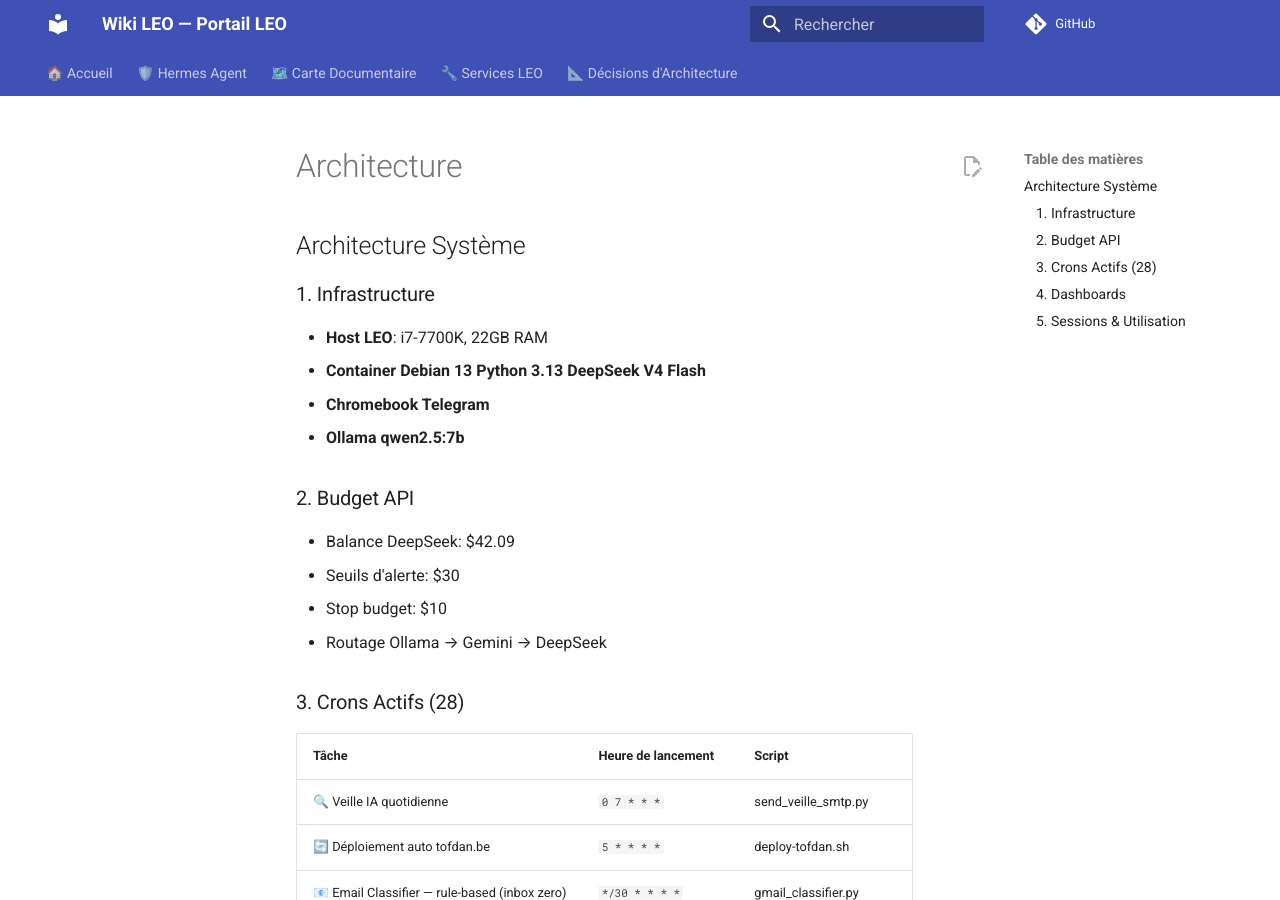
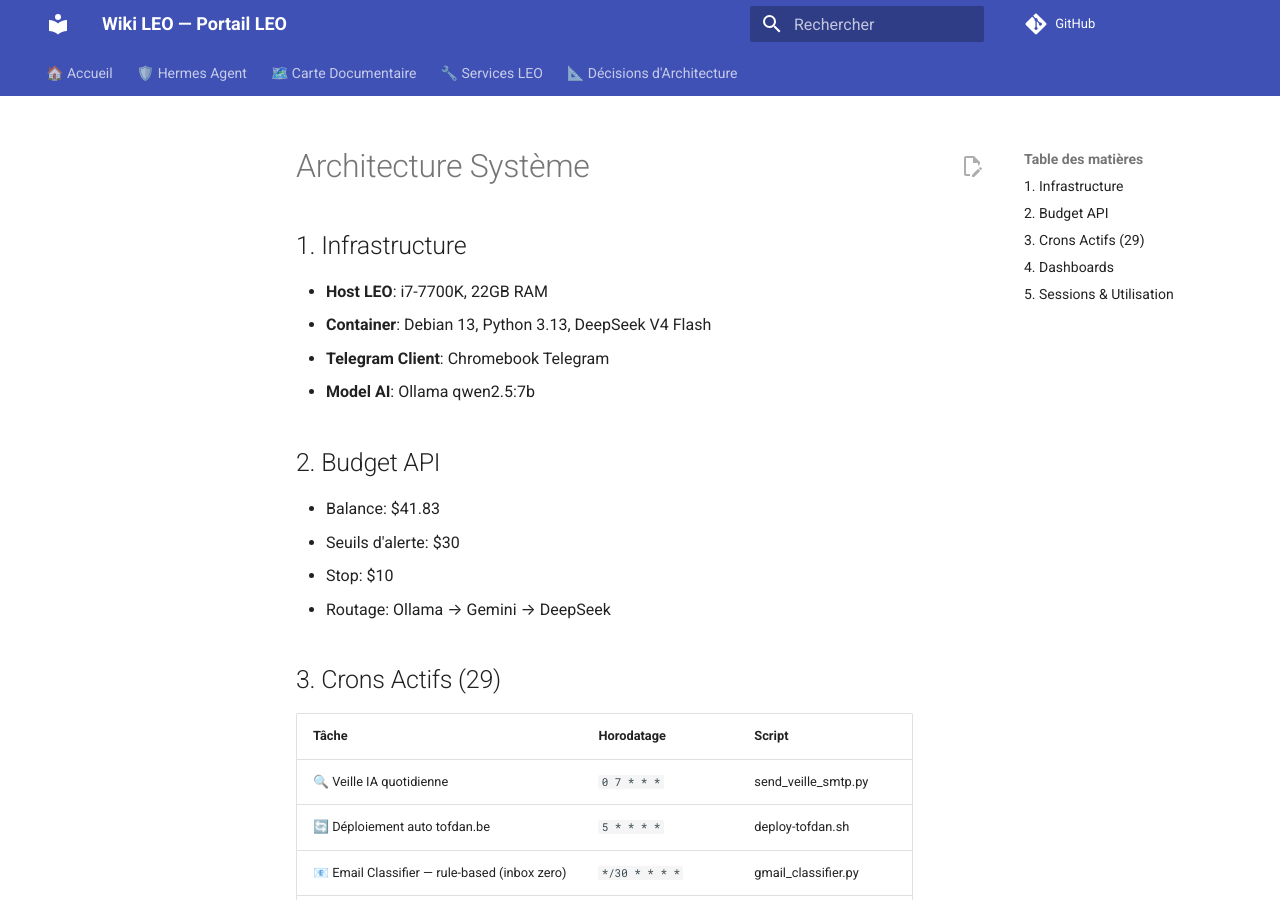
Before and after one commit to christophedanhier-hash/hermes-wiki, an MkDocs documentation site: the page built from docs/hermes/architecture.md, in a window 1280 px wide and 900 px high. Built offline with MkDocs 1.6.1 and Material for MkDocs 9.7.7, drawn with Linux system fonts in a browser that asks for light colours; comment, search, counter and statistics services are not loaded; some of the changed text lies outside the part shown.

```diff
--- a/docs/hermes/architecture.md
+++ b/docs/hermes/architecture.md
@@ -1,20 +1,20 @@
-## Architecture Système
+# Architecture Système
 
-### 1. Infrastructure
+## 1. Infrastructure
 - **Host LEO**: i7-7700K, 22GB RAM
-- **Container Debian 13 Python 3.13 DeepSeek V4 Flash**
-- **Chromebook Telegram**
-- **Ollama qwen2.5:7b**
+- **Container**: Debian 13, Python 3.13, DeepSeek V4 Flash
+- **Telegram Client**: Chromebook Telegram
+- **Model AI**: Ollama qwen2.5:7b
 
-### 2. Budget API
-- Balance DeepSeek: $42.09
+## 2. Budget API
+- Balance: $41.83
 - Seuils d'alerte: $30
-- Stop budget: $10
-- Routage Ollama → Gemini → DeepSeek
+- Stop: $10
+- Routage: Ollama → Gemini → DeepSeek
 
-### 3. Crons Actifs (28)
-| **Tâche** | **Heure de lancement** | **Script** |
-|-----------|------------------------|------------|
+## 3. Crons Actifs (29)
+| **Tâche** | **Horodatage** | **Script** |
+| --- | --- | --- |
 | 🔍 Veille IA quotidienne | `0 7 * * *` | send_veille_smtp.py |
 | 🔄 Déploiement auto tofdan.be | `5 * * * *` | deploy-tofdan.sh |
 | 📧 Email Classifier — rule-based (inbox zero) | `*/30 * * * *` | gmail_classifier.py |
@@ -31,14 +31,13 @@
 | 🔧 LEO Maintenance quotidienne | `0 3 * * *` | leo-daily-maintenance.py |
 | 💾 LEO Backup quotidien → GDrive (script) | `0 6 * * *` |
 
-### 4. Dashboards
+## 4. Dashboards
 - crons
 - github
 - machines
 - wiki
 
-### 5. Sessions & Utilisation
-- Total sessions: 1509
-- Total messages: 23767
+## 5. Sessions & Utilisation
+- Total sessions: 1525
+- Total messages: 23951
 - Telegram: 15 sessions
-- Database size: 185.8 MB
```
Also changed, not shown: docs/hermes/changelog.md (+8 -6 lines).
